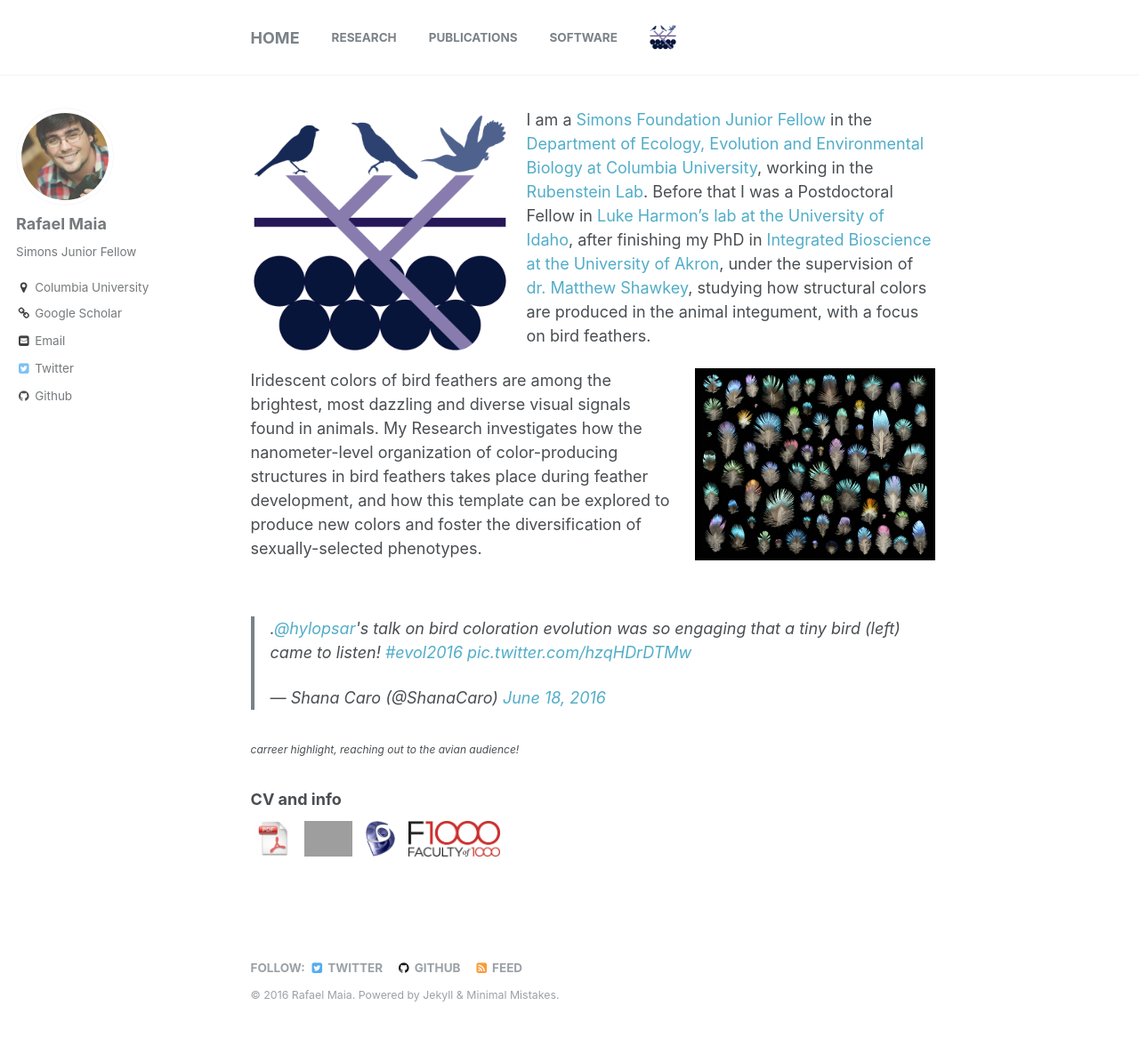
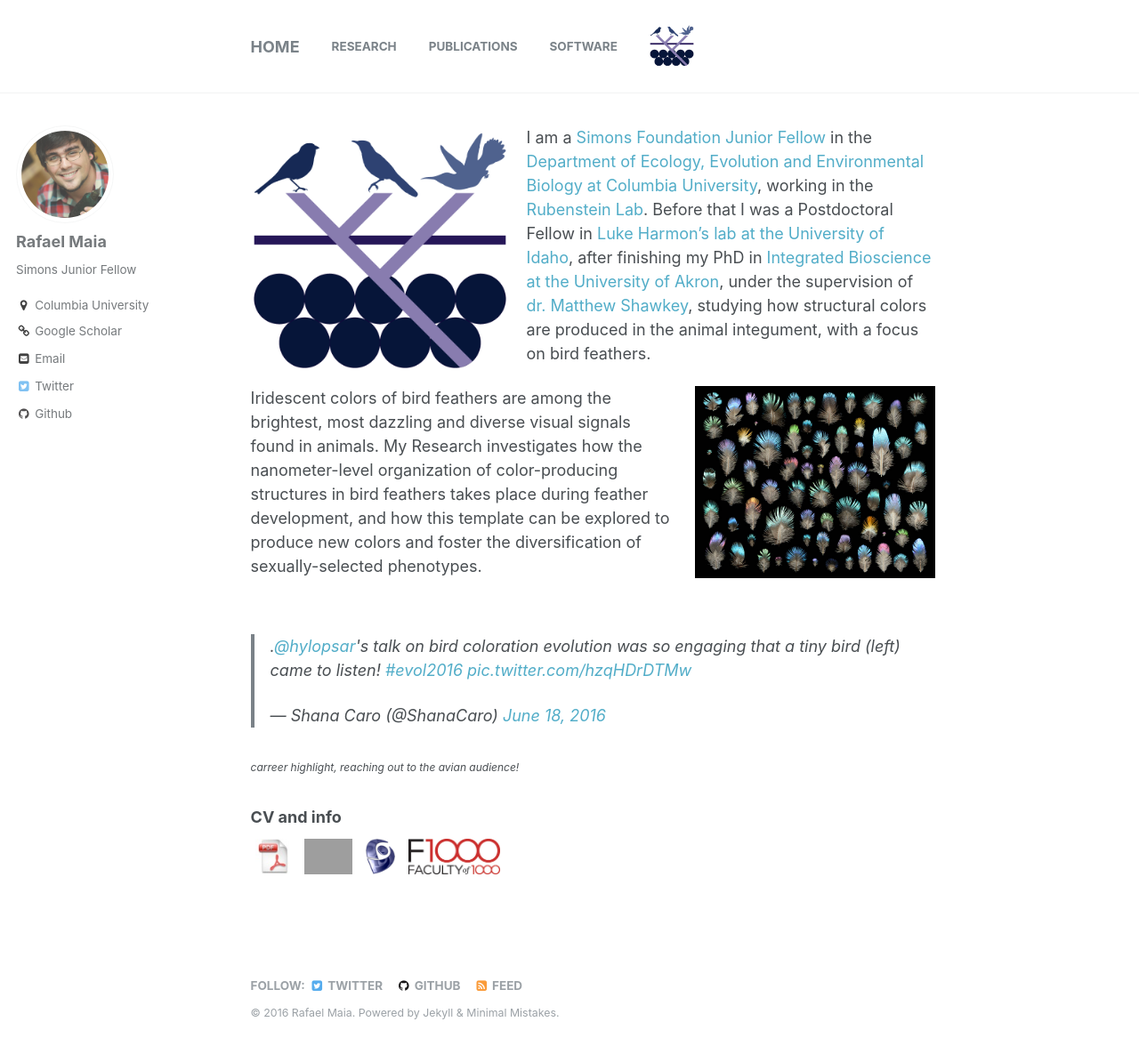
Before and after one commit to rmaia/rmaia.github.io, a Jekyll site: the page built from index.md, in a window 1280 px wide and 1202 px high. Shown: the top 1185 px of the window at 89% size. Built offline with Jekyll 4.4.1, drawn with Linux system fonts in a browser that asks for light colours; the list of posts is cut into pages by our own code; comment, search, counter and statistics services are not loaded; grey boxes are pictures that could not be loaded.

Commit message:
adding logo

```diff
--- a/_includes/masthead.html
+++ b/_includes/masthead.html
@@ -15,7 +15,7 @@
             {% endif %}
             <li class="masthead__menu-item"><a href="{{ domain }}{{ link.url }}">{{ link.title }}</a></li>
           {% endfor %}
-          <li><a class="brand-image" href="{{ HOME_PATH }}"><img src="{{ASSET_PATH}}/images/logo.png"/ style="width:30px"></a></li>
+          <li><a class="brand-image" href="{{ HOME_PATH }}"><img src="{{ASSET_PATH}}/images/logo.png"/ style="width:50px"></a></li>
         </ul>
         <ul class="hidden-links hidden"></ul>
       </nav>
```
